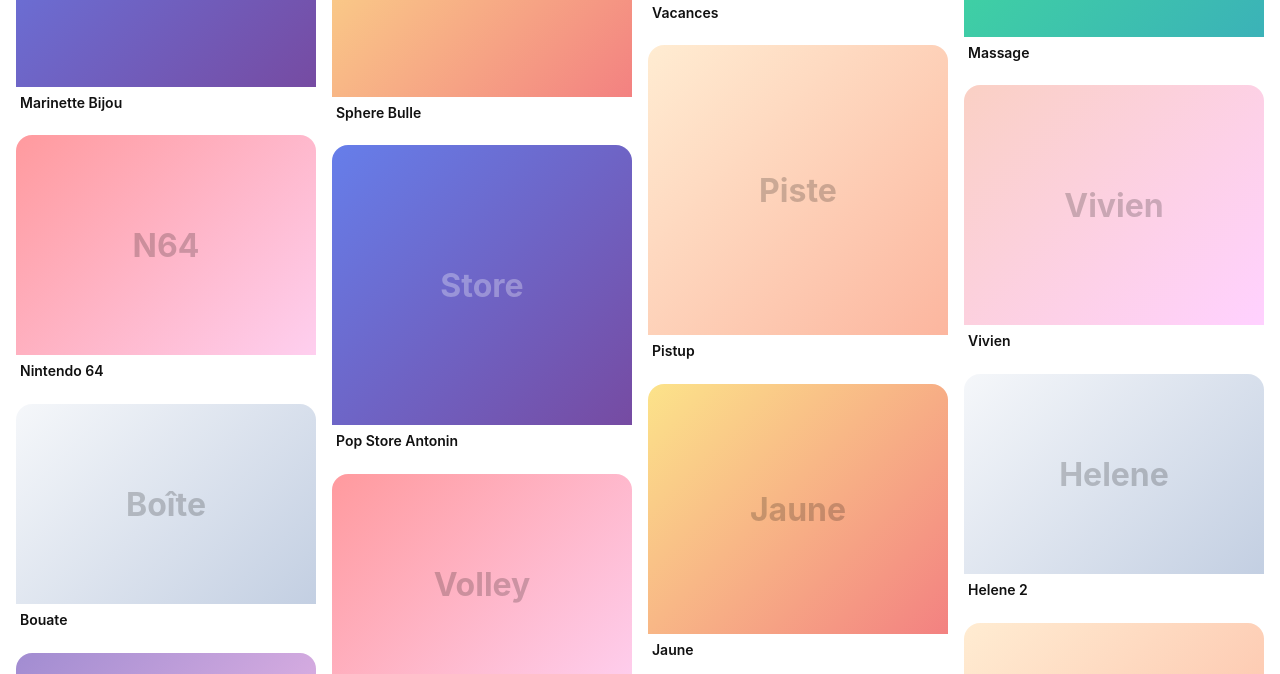
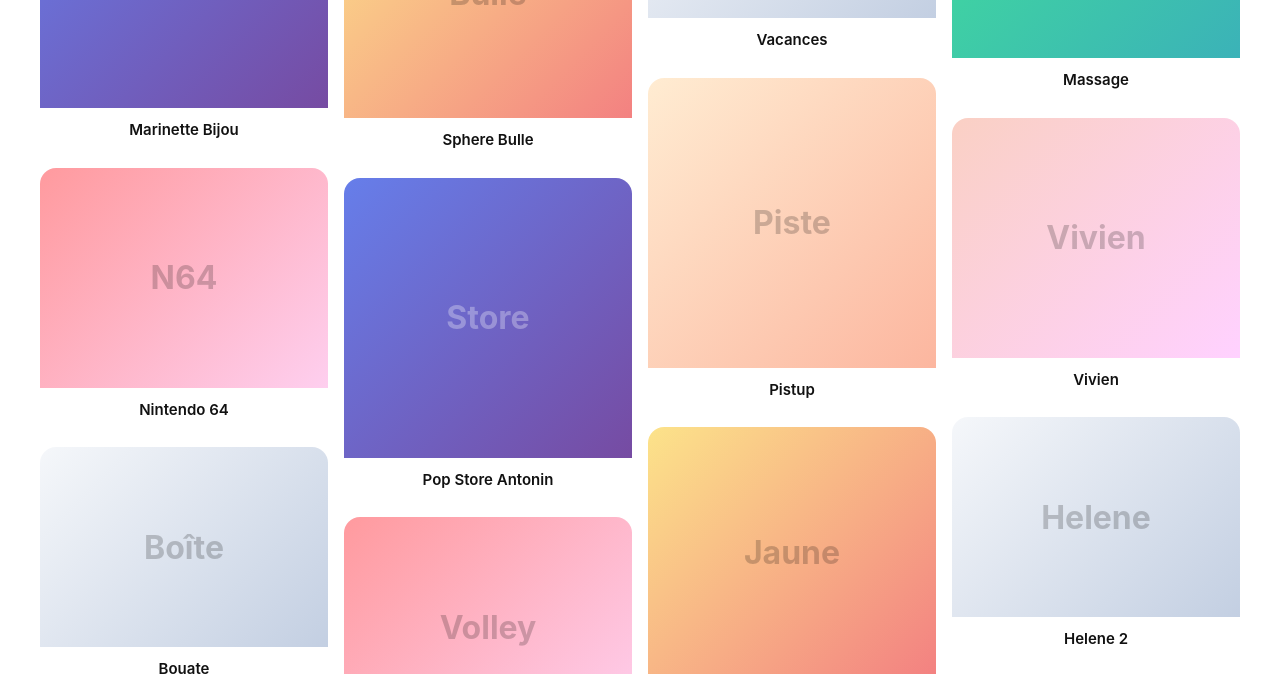
Before and after one commit to SouPollet/AR-Product-Viewer, a plain HTML site: page index.html in a window 1280 px wide. Shown: the part 950-1624 px from the top of the page. Drawn offline with Linux system fonts and the light colour scheme.

Commit message:
modifs mineures pinterest

```diff
--- a/index.html
+++ b/index.html
@@ -49,10 +49,10 @@
         }
 
         .container {
-            max-width: 1400px;
-            /* Wider for masonry */
+            max-width: 1200px;
+            /* Slightly tighter for better readability */
             margin: 0 auto;
-            padding: 0 16px;
+            padding: 0 24px;
         }
 
         /* Masonry Layout using Columns */
@@ -155,13 +155,16 @@
         }
 
         .card-content {
-            padding: 8px 4px;
+            padding: 12px 16px;
+            /* More padding */
+            text-align: center;
+            /* Center align text */
         }
 
         .card-title {
             font-weight: 600;
-            font-size: 14px;
-            line-height: 1.2;
+            font-size: 15px;
+            line-height: 1.3;
             color: #111;
         }
 
```
